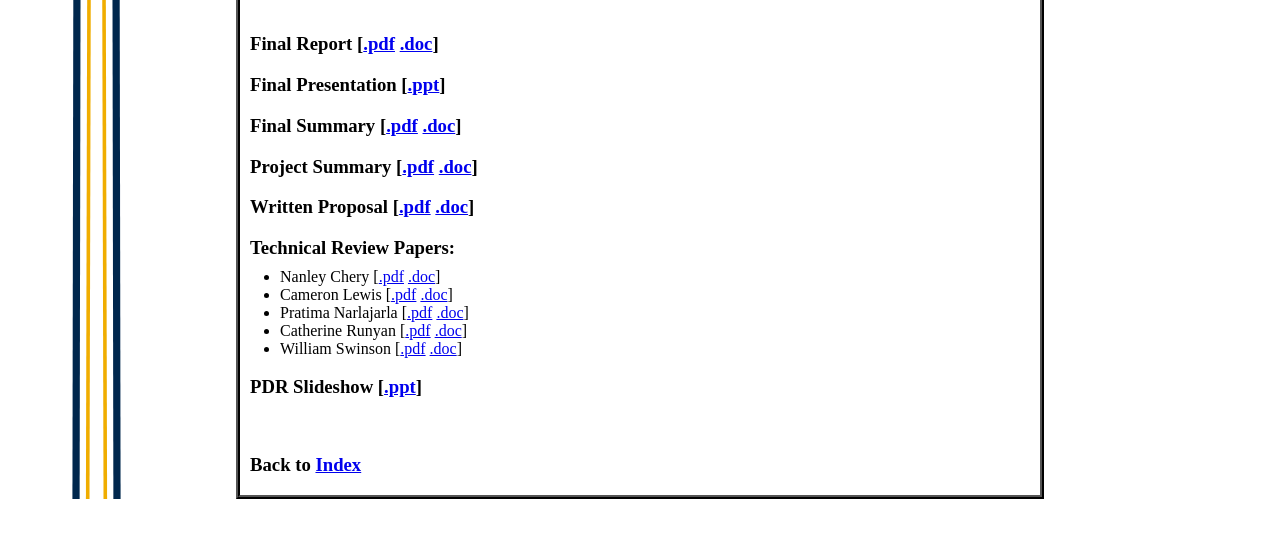
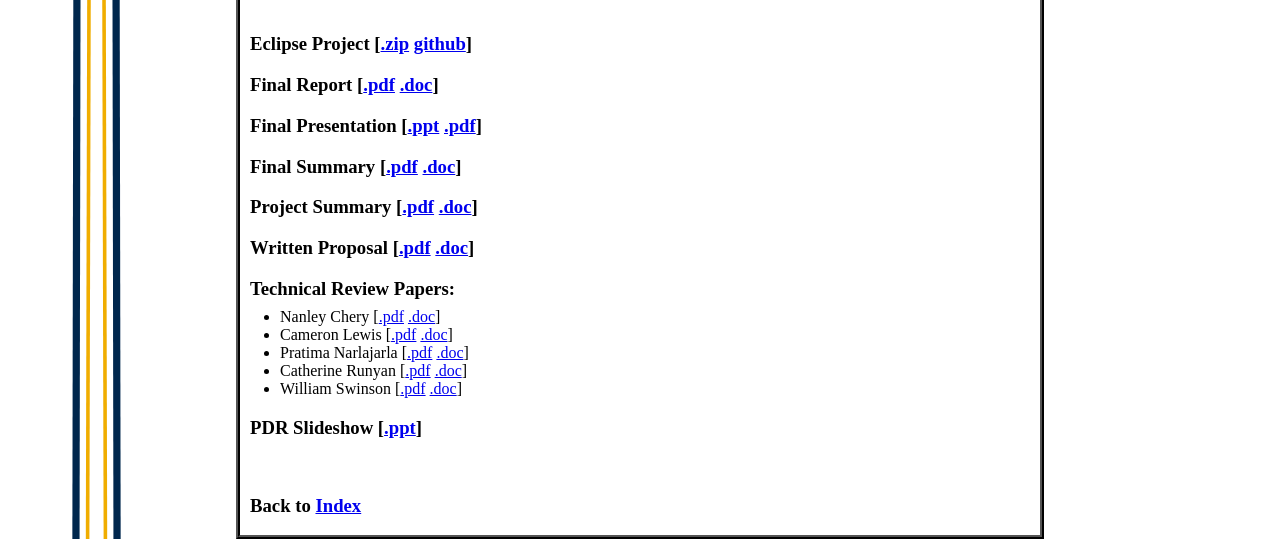
Before and after one commit to TableTopGT/pkmncc, a plain HTML site: page 4007WebSite/deliverables.html in a window 1280 px wide. Shown: the part 381-920 px from the top of the page. Before the commit the page ends 880 px from the top, so only its background shows below. Drawn offline with Linux system fonts and the light colour scheme.

Commit message:
Add code to the website.

```diff
--- a/4007WebSite/deliverables.html
+++ b/4007WebSite/deliverables.html
@@ -9,8 +9,9 @@
     </head>
     <body>
         <h1><img src="images/pikachu2.jpg"/>Pokemon Card Coliseum<img src="images/pikachu.jpg"/><br>Deliverables</h1>
+        <h3>Eclipse Project [<a href="docs/TableTopGT-pkmncc-647361c.zip">.zip</a> <a href="https://github.com/TableTopGT/pkmncc">github</a>]</h3>
         <h3>Final Report [<a href="docs/Final/FinalReport.pdf">.pdf</a> <a href="docs/Final/FinalReport.doc">.doc</a>]</h3>
-        <h3>Final Presentation [<a href="docs/Final/FinalPresentationSlideshow.ppt">.ppt</a>]</h3>
+        <h3>Final Presentation [<a href="docs/Final/FinalPresentationSlideshow.ppt">.ppt</a> <a href="docs/Final/FinalPresentationPDF.pdf">.pdf</a>]</h3>
         <h3>Final Summary [<a href="docs/Final/Summary.pdf">.pdf</a> <a href="docs/Final/Summary.doc">.doc</a>]</h3>
         <h3>Project Summary [<a href="docs/Summary/Summary.pdf">.pdf</a> <a href="docs/Summary/Summary.doc">.doc</a>]</h3>
         <h3>Written Proposal [<a href="docs/Proposal/Proposal.pdf">.pdf</a> <a href="docs/Proposal/Proposal.doc">.doc</a>]</h3>
```
Also changed, not shown: 1 other file.
